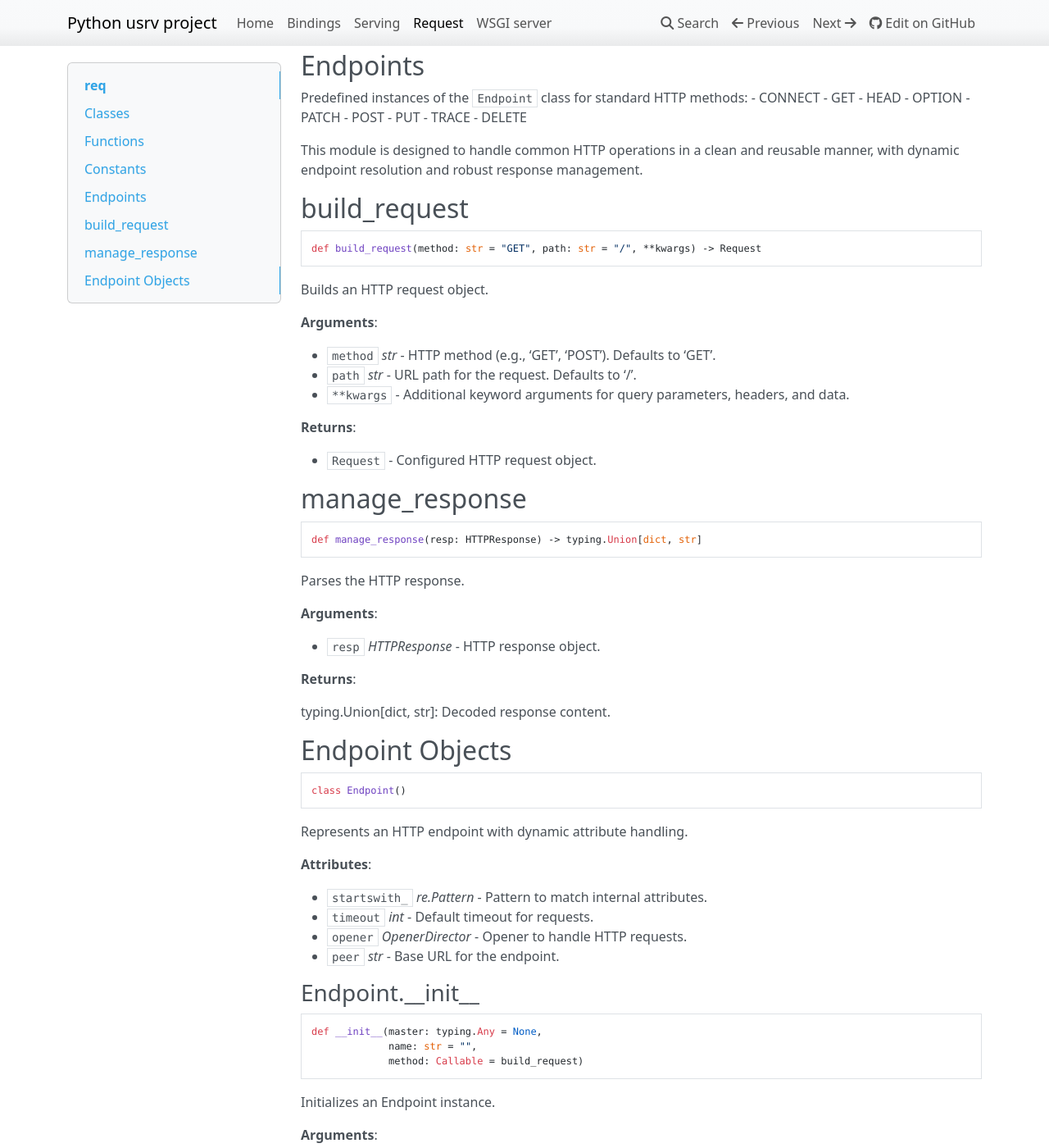
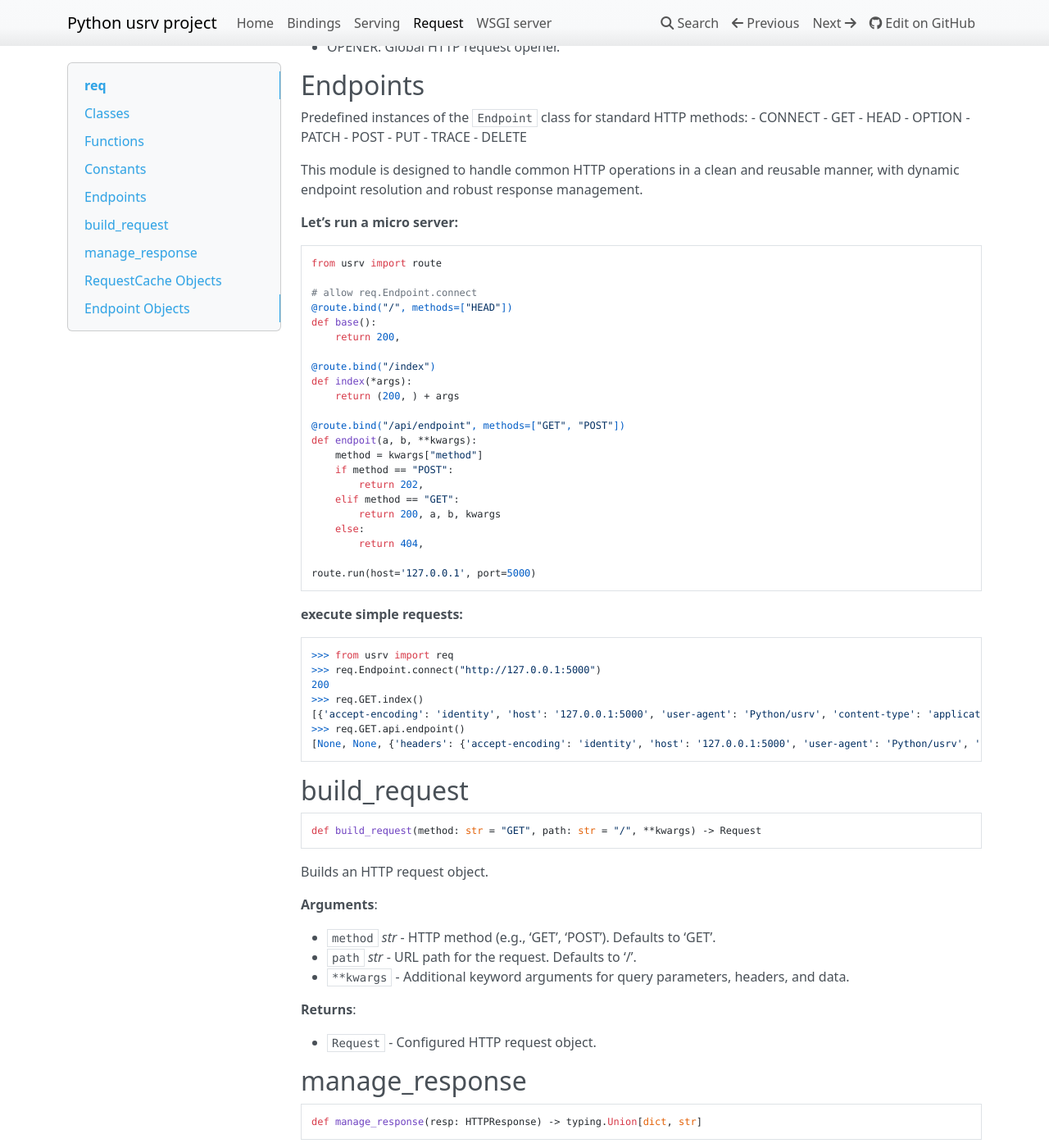
Before and after one commit to Moustikitos/micro-server, an MkDocs documentation site: the page built from docs/request.md, in a window 1280 px wide and 1400 px high, scrolled down 573 px. Shown: the whole window at 82% size. Built offline with MkDocs 1.6.1, drawn with Linux system fonts in a browser that asks for light colours; nearby versions of some CDN libraries; some of the changed text lies outside the part shown.

Commit message:
doc: documetation update

````diff
--- a/docs/request.md
+++ b/docs/request.md
@@ -10,6 +10,7 @@
 endpoints, SSL configuration, and content decoding based on MIME types.
 
 ## Classes
+  - RequestCache: a caching service for python HTTP Request.
   - Endpoint: Represents an HTTP endpoint with dynamic attribute handling and
     customizable request methods.
 
@@ -39,6 +40,45 @@
 This module is designed to handle common HTTP operations in a clean and
 reusable manner, with dynamic endpoint resolution and robust response
 management.
+
+**Let's run a micro server:**
+
+```python
+from usrv import route
+
+# allow req.Endpoint.connect
+@route.bind("/", methods=["HEAD"])
+def base():
+    return 200,
+
+@route.bind("/index")
+def index(*args):
+    return (200, ) + args
+
+@route.bind("/api/endpoint", methods=["GET", "POST"])
+def endpoit(a, b, **kwargs):
+    method = kwargs["method"]
+    if method == "POST":
+        return 202,
+    elif method == "GET":
+        return 200, a, b, kwargs
+    else:
+        return 404,
+
+route.run(host='127.0.0.1', port=5000)
+```
+
+**execute simple requests:**
+
+```python
+>>> from usrv import req
+>>> req.Endpoint.connect("http://127.0.0.1:5000")
+200
+>>> req.GET.index()
+[{'accept-encoding': 'identity', 'host': '127.0.0.1:5000', 'user-agent': 'Python/usrv', 'content-type': 'application/json', 'connection': 'close'}, None]
+>>> req.GET.api.endpoint()
+[None, None, {'headers': {'accept-encoding': 'identity', 'host': '127.0.0.1:5000', 'user-agent': 'Python/usrv', 'content-type': 'application/json', 'connection': 'close'}, 'data': None}]
+```
 
 <a id="usrv.req.build_request"></a>
 
@@ -81,6 +121,62 @@
 
   typing.Union[dict, str]: Decoded response content.
 
+<a id="usrv.req.RequestCache"></a>
+
+## RequestCache Objects
+
+```python
+class RequestCache()
+```
+
+Cache manager for HTTP Request objects.
+
+<a id="usrv.req.RequestCache.__init__"></a>
+
+### RequestCache.\_\_init\_\_
+
+```python
+def __init__(max_size: int = 100, ttl: int = 300)
+```
+
+Initialize the cache.
+
+**Arguments**:
+
+- `max_size` _int_ - Maximum number of entries in the cache.
+- `ttl` _int_ - Time-to-live for cache entries in seconds.
+
+<a id="usrv.req.RequestCache.generate_key"></a>
+
+### RequestCache.generate\_key
+
+```python
+@staticmethod
+def generate_key(method: str, path: str, **kwargs) -> str
+```
+
+Generate a unique cache key for a request.
+
+<a id="usrv.req.RequestCache.get"></a>
+
+### RequestCache.get
+
+```python
+def get(key: str) -> typing.Union[None, typing.Tuple[int, Request]]
+```
+
+Retrieve an entry from the cache.
+
+<a id="usrv.req.RequestCache.set"></a>
+
+### RequestCache.set
+
+```python
+def set(key: str, request: Request) -> None
+```
+
+Add an entry to the cache.
+
 <a id="usrv.req.Endpoint"></a>
 
 ## Endpoint Objects
@@ -105,7 +201,7 @@
 ```python
 def __init__(master: typing.Any = None,
              name: str = "",
-             method: Callable = build_request)
+             method: Callable = manage_response) -> None
 ```
 
 Initializes an Endpoint instance.
@@ -152,7 +248,7 @@
 
 **Returns**:
 
-- `Request` - Configured HTTP request.
+- `typing.Any` - value returned by `method` attribute.
 
 <a id="usrv.req.Endpoint.connect"></a>
 
````
Also changed, not shown: other parts of docs/request.md (+3 -3 lines), README.md (+5 -3 lines), docs/bindings.md (+2 -1 lines), docs/index.md (+5 -3 lines), 1 other file.
